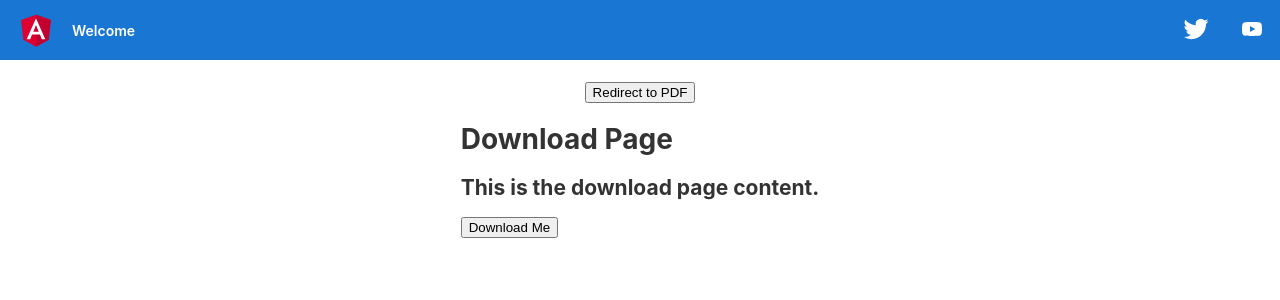
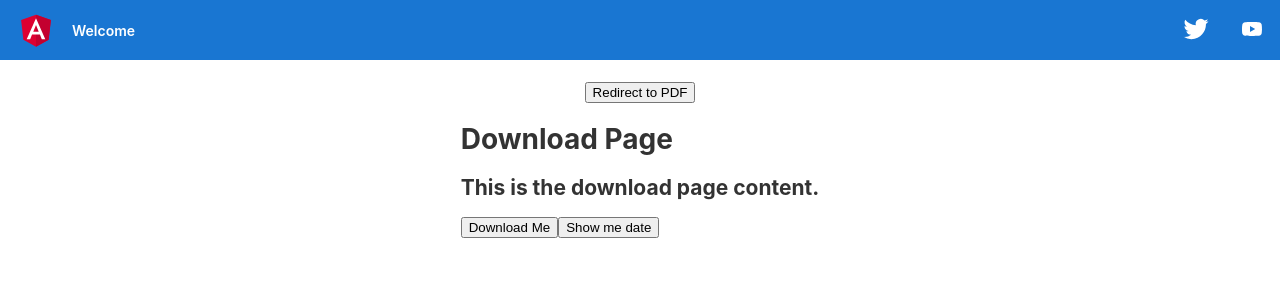
Before and after one commit to fed4wet/lazy-import, an Angular app: page /download in a window 1280 px wide. Shown: the top 300 px of the page. Built offline with nearby package versions, Linux system fonts and the light colour scheme.

Commit message:
package fixed

```diff
--- a/package.json
+++ b/package.json
@@ -21,6 +21,7 @@
     "@angular/platform-browser-dynamic": "^14.2.0",
     "@angular/router": "^14.2.0",
     "file-saver": "^2.0.5",
+    "moment": "^2.29.4",
     "rxjs": "~7.5.0",
     "tslib": "^2.3.0",
     "zone.js": "~0.11.4"
@@ -29,6 +30,7 @@
     "@angular-devkit/build-angular": "^14.2.5",
     "@angular/cli": "~14.2.5",
     "@angular/compiler-cli": "^14.2.0",
+    "@types/file-saver": "^2.0.5",
     "@types/jasmine": "~4.0.0",
     "jasmine-core": "~4.3.0",
     "karma": "~6.4.0",
--- a/src/app/download/download.component.html
+++ b/src/app/download/download.component.html
@@ -3,3 +3,9 @@
 <button (click)="download()">
   Download Me
 </button>
+
+<button (click)="showDate()">
+  Show me date
+</button>
+
+<p *ngIf="show">{{maxDate}}</p>
--- a/src/app/download/download.component.ts
+++ b/src/app/download/download.component.ts
@@ -1,8 +1,7 @@
 import {Component, Inject, OnInit} from '@angular/core';
 import {DOCUMENT} from "@angular/common";
 import {DownloadService} from "./download.service";
-import {saveAsPromise} from "./import.lib";
-
+import {momentPromise, saveAsPromise} from "./import.lib";
 
 @Component({
   selector: 'app-download',
@@ -10,6 +9,9 @@ import {saveAsPromise} from "./import.lib";
   styleUrls: ['./download.component.css']
 })
 export class DownloadComponent implements OnInit {
+  maxDate: Date = new Date()
+  show: boolean = false;
+
   constructor(public service: DownloadService,
               @Inject(DOCUMENT) public document: Document,
   ) {
@@ -26,6 +28,14 @@ export class DownloadComponent implements OnInit {
   }
 
   ngOnInit(): void {
+
   }
 
+  showDate(): void {
+    this.show = !this.show;
+    momentPromise().then(lib => {
+      const doc = new lib.default
+      this.maxDate = new Date(doc.year() + 7, 0, 1);
+    })
+  }
 }
--- a/src/app/download/import.lib.ts
+++ b/src/app/download/import.lib.ts
@@ -5,3 +5,12 @@ export const saveAsPromise = (): Promise<any> => {
     return lib
   })
 }
+
+
+export const momentPromise = (): Promise<any> => {
+
+  return import("moment").then(lib => {
+    console.log("moment installed");
+    return lib
+  })
+}
```
